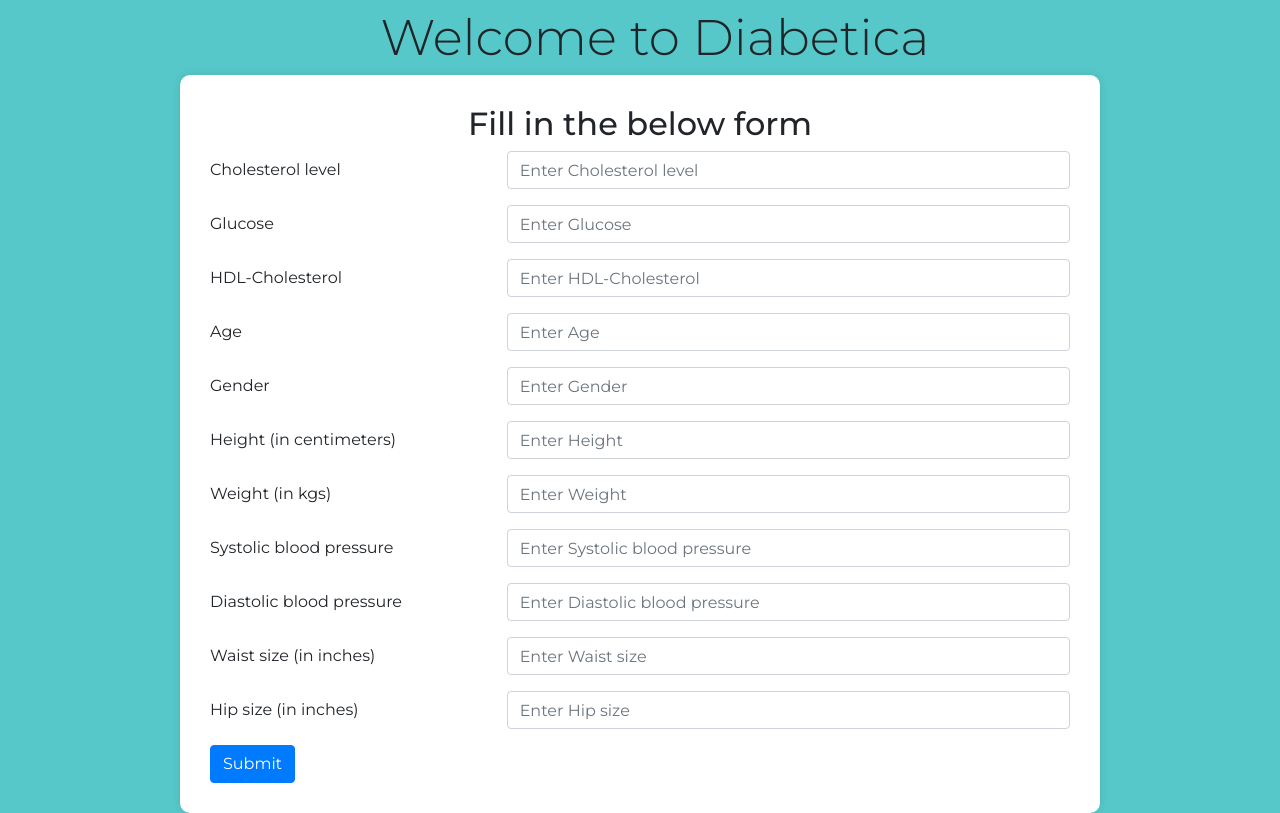
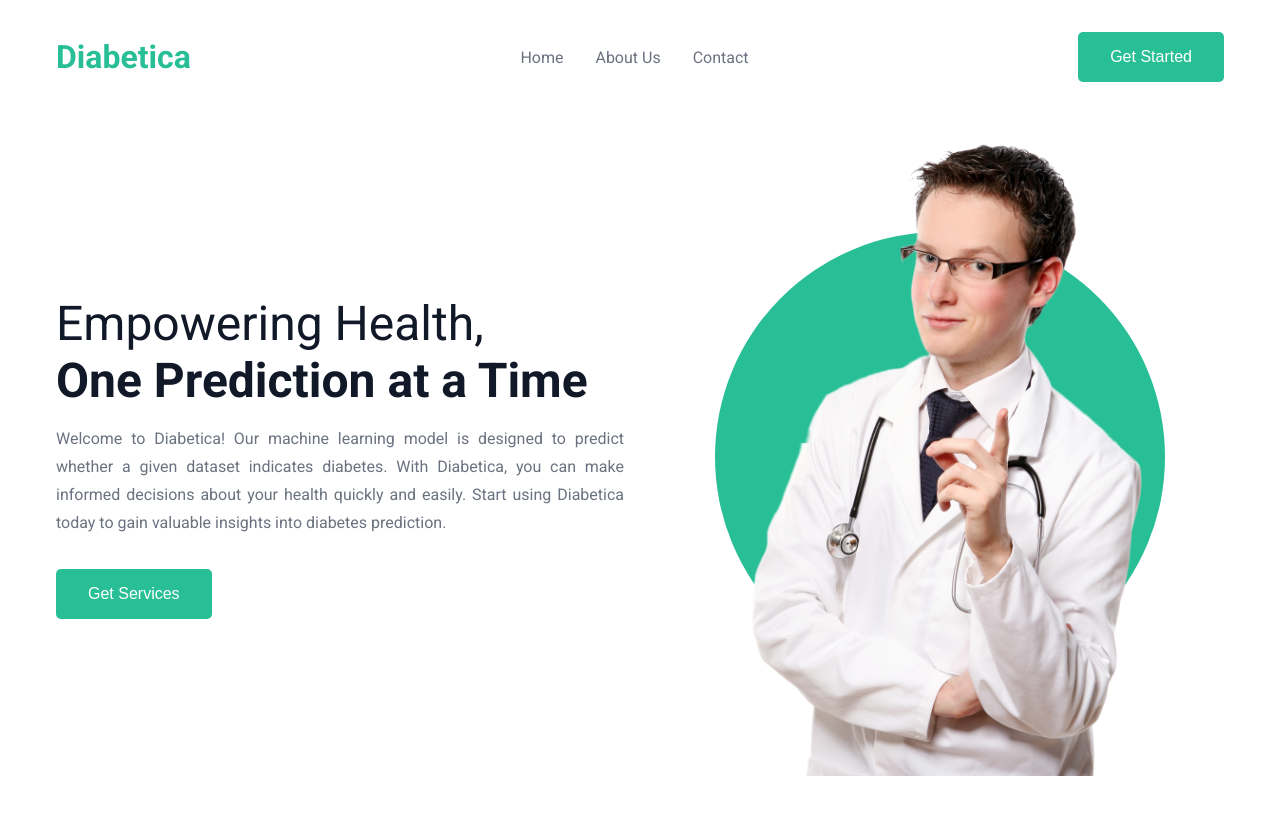
Before and after one commit to arbasil05/Diabetica---final, a Django app: page / in a window 1280 px wide. After the commit the page ends 776 px from the top, so only its background shows below. Run offline with Django 4.2, Linux system fonts and the light colour scheme; some libraries are stand-ins or nearby versions.

Commit message:
first-commit

```diff
--- a/myproj/model/templates/Home.html
+++ b/myproj/model/templates/Home.html
@@ -1,128 +1,253 @@
+{% load static %}
+
 <!DOCTYPE html>
 <html lang="en">
+  <head>
+    <meta charset="UTF-8" />
+    <meta name="viewport" content="width=device-width, initial-scale=1.0" />
+    <link
+      href="https://cdn.jsdelivr.net/npm/remixicon@3.4.0/fonts/remixicon.css"
+      rel="stylesheet"
+    />
+    <title>Diabetica | Home</title>
+    <style>
+        @import url("https://fonts.googleapis.com/css2?family=Roboto:wght@400;500;700&display=swap");
 
-<head>
-    <meta charset="UTF-8">
-    <meta name="viewport" content="width=device-width, initial-scale=1.0">
-    <title>Diabetica | Home</title>
-    <link rel="stylesheet" href="https://cdn.jsdelivr.net/npm/bootstrap@4.4.1/dist/css/bootstrap.min.css"
-        integrity="sha384-Vkoo8x4CGsO3+Hhxv8T/Q5PaXtkKtu6ug5TOeNV6gBiFeWPGFN9MuhOf23Q9Ifjh"
-        crossorigin="anonymous">
-        <link rel="preconnect" href="https://fonts.googleapis.com">
-    <link rel="preconnect" href="https://fonts.gstatic.com" crossorigin>
-    <link href="https://fonts.googleapis.com/css2?family=Montserrat:ital,wght@0,100..900;1,100..900&display=swap" rel="stylesheet">
-    <style>
-        body {
-            background-color:#56c8c9;
-            display: flex;
-            justify-content: space-evenly;
-            align-items: center;
-            flex-wrap: wrap;
-            height: 100vh;
+:root {
+  --primary-color: #28bf96;
+  --primary-color-dark: #209677;
+  --text-dark: #111827;
+  --text-light: #6b7280;
+  --white: #ffffff;
 }
 
-        .form-container {
-            background-color: white;
-            padding: 20px;
-            border-radius: 10px;
-            box-shadow: 0 0 10px rgba(0, 0, 0, 0.1);
-            font-family:"Montserrat" ;
-            padding: 30px;
+* {
+  padding: 0;
+  margin: 0;
+  box-sizing: border-box;
 }
-        .text{
-            font-family:"Montserrat" ;
-            font-weight: 300;
-            font-size: 50px;
-            margin-left: 30px;
+
+.btn {
+  padding: 1rem 2rem;
+  outline: none;
+  border: none;
+  font-size: 1rem;
+  color: var(--white);
+  background-color: var(--primary-color);
+  border-radius: 5px;
+  cursor: pointer;
+  transition: 0.3s;
 }
+
+.btn:hover {
+  background-color: var(--primary-color-dark);
+}
+
+body {
+  font-family: "Roboto", sans-serif;
+}
+
+.container {
+  max-width: 1200px;
+  margin: auto;
+  min-height: 100vh;
+  display: flex;
+  flex-direction: column;
+}
+
+nav {
+  padding: 2rem 1rem;
+  display: flex;
+  align-items: center;
+  justify-content: space-between;
+  gap: 1rem;
+}
+
+.nav__logo {
+  font-size: 2rem;
+  font-weight: 600;
+  color: var(--primary-color);
+}
+
+.nav__links {
+  list-style: none;
+  display: flex;
+  align-items: center;
+  gap: 2rem;
+}
+
+.link a {
+  text-decoration: none;
+  color: var(--text-light);
+  cursor: pointer;
+  transition: 0.3s;
+}
+
+.link a:hover {
+  color: var(--primary-color);
+}
+
+.header {
+  padding: 0 1rem;
+  flex: 1;
+  display: grid;
+  grid-template-columns: repeat(2, 1fr);
+  gap: 2rem;
+  align-items: center;
+}
+
+.content h1 {
+  margin-bottom: 1rem;
+  font-size: 3rem;
+  font-weight: 700;
+  color: var(--text-dark);
+}
+
+.content h1 span {
+  font-weight: 400;
+}
+
+.content p {
+  margin-bottom: 2rem;
+  color: var(--text-light);
+  line-height: 1.75rem;
+  text-align: justify
+}
+
+.image {
+  position: relative;
+  text-align: center;
+  isolation: isolate;
+}
+
+.image__bg {
+  position: absolute;
+  top: 50%;
+  left: 50%;
+  transform: translate(-50%, -50%);
+  height: 450px;
+  width: 450px;
+  background-color: var(--primary-color);
+  border-radius: 100%;
+  z-index: -1;
+}
+
+.image img {
+  width: 100%;
+  max-width: 475px;
+}
+
+.image__content {
+  position: absolute;
+  top: 50%;
+  left: 50%;
+  padding: 1rem 2rem;
+  display: flex;
+  align-items: center;
+  gap: 1rem;
+  text-align: left;
+  background-color: var(--white);
+  border-radius: 5px;
+  box-shadow: 5px 5px 20px rgba(0, 0, 0, 0.2);
+}
+
+.image__content__1 {
+  transform: translate(calc(-50% - 12rem), calc(-50% - 8rem));
+}
+
+.image__content__1 span {
+  padding: 10px 12px;
+  font-size: 1.5rem;
+  color: var(--primary-color);
+  background-color: #defcf4;
+  border-radius: 100%;
+}
+
+.image__content__1 h4 {
+  font-size: 1.5rem;
+  font-weight: 600;
+  color: var(--text-dark);
+}
+
+.image__content__1 p {
+  color: var(--text-light);
+}
+
+.image__content__2 {
+  transform: translate(calc(-50% + 8rem), calc(-50% + 10rem));
+}
+
+.image__content__2 ul {
+  list-style: none;
+  display: grid;
+  gap: 1rem;
+}
+
+.image__content__2 li {
+  display: flex;
+  align-items: flex-start;
+  gap: 0.5rem;
+  color: var(--text-light);
+}
+
+.image__content__2 span {
+  font-size: 1.5rem;
+  color: var(--primary-color);
+}
+
+@media (width < 900px) {
+  .nav__links {
+    display: none;
+  }
+
+  .header {
+    padding: 1rem;
+    grid-template-columns: repeat(1, 1fr);
+  }
+
+  .content {
+    text-align: center;
+  }
+
+  .image {
+    grid-area: 1/1/2/2;
+  }
+}
+
     </style>
   </head>
-
   <body>
     {% block content %}
-    <div class="text">
-        Welcome to Diabetica
-    </div>
     <div class="container">
-        <div class="row justify-content-center">
-            <div class="col-md-10">
-                <div class="form-container">
-                    <h2 class="text-center">Fill in the below form</h2>
-                    <form action="diabetes" method="post">
+      <nav>
+        <div class="nav__logo">Diabetica</div>
+        <ul class="nav__links">
+          <li class="link"><a href="#">Home</a></li>
+          <li class="link"><a href="#">About Us</a></li>
+          <li class="link"><a href="#">Contact</a></li>
+        </ul>
+        <form action="forms">
         {% csrf_token %}
-                        <div class="form-group row">
-                            <label for="input1" class="col-sm-4 col-form-label">Cholesterol level</label>
-                            <div class="col-sm-8">
-                                <input type="text" class="form-control" id="input1" name="cholestrol" placeholder="Enter Cholesterol level">
-                            </div>
-                        </div>
-                        <div class="form-group row">
-                            <label for="input2" class="col-sm-4 col-form-label">Glucose</label>
-                            <div class="col-sm-8">
-                                <input type="text" class="form-control" id="input2" name="glucose" placeholder="Enter Glucose">
-                            </div>
-                        </div>
-                        <div class="form-group row">
-                            <label for="input3" class="col-sm-4 col-form-label">HDL-Cholesterol</label>
-                            <div class="col-sm-8">
-                                <input type="text" class="form-control" id="input3" name="hdlchol" placeholder="Enter HDL-Cholesterol">
-                            </div>
-                        </div>
-                        <div class="form-group row">
-                            <label for="input4" class="col-sm-4 col-form-label">Age</label>
-                            <div class="col-sm-8">
-                                <input type="text" class="form-control" id="input4" name="age" placeholder="Enter Age">
-                            </div>
-                        </div>
-                        <div class="form-group row">
-                            <label for="input5" class="col-sm-4 col-form-label">Gender</label>
-                            <div class="col-sm-8">
-                                <input type="text" class="form-control" id="input5" name="gender" placeholder="Enter Gender">
-                            </div>
-                        </div>
-                        <div class="form-group row">
-                            <label for="input6" class="col-sm-4 col-form-label">Height (in centimeters)</label>
-                            <div class="col-sm-8">
-                                <input type="text" class="form-control" id="input6" name="height" placeholder="Enter Height">
-                            </div>
-                        </div>
-                        <div class="form-group row">
-                            <label for="input7" class="col-sm-4 col-form-label">Weight (in kgs)</label>
-                            <div class="col-sm-8">
-                                <input type="text" class="form-control" id="input7" name="weight" placeholder="Enter Weight">
-                            </div>
-                        </div>
-                        <div class="form-group row">
-                            <label for="input8" class="col-sm-4 col-form-label">Systolic blood pressure</label>
-                            <div class="col-sm-8">
-                                <input type="text" class="form-control" id="input8" name="sysbp" placeholder="Enter Systolic blood pressure">
-                            </div>
-                        </div>
-                        <div class="form-group row">
-                            <label for="input9" class="col-sm-4 col-form-label">Diastolic blood pressure</label>
-                            <div class="col-sm-8">
-                                <input type="text" class="form-control" id="input9" name="diabp" placeholder="Enter Diastolic blood pressure">
-                            </div>
-                        </div>
-                        <div class="form-group row">
-                            <label for="input10" class="col-sm-4 col-form-label">Waist size (in inches)</label>
-                            <div class="col-sm-8">
-                                <input type="text" class="form-control" id="input10" name="waist" placeholder="Enter Waist size">
-                            </div>
-                        </div>
-                        <div class="form-group row">
-                            <label for="input11" class="col-sm-4 col-form-label">Hip size (in inches)</label>
-                            <div class="col-sm-8">
-                                <input type="text" class="form-control" id="input11" name="hip" placeholder="Enter Hip size">
-                            </div>
-                        </div>
-                        <button type="submit" class="btn btn-primary ml-auto">Submit</button>
+        <button class="btn">Get Started</button>
+        </form>
+      </nav>
+      <header class="header">
+        <div class="content">
+          <h1><span>Empowering Health,</span><br />One Prediction at a Time</h1>
+          <p>
+            Welcome to Diabetica! Our machine learning model is designed to predict whether a given dataset indicates diabetes. With Diabetica, you can make informed decisions about your health quickly and easily. Start using Diabetica today to gain valuable insights into diabetes prediction.
+          </p>
+          <form action="forms">
+            {% csrf_token %}
+          <button class="btn">Get Services</button>
           </form>
         </div>
+        <div class="image">
+          <span class="image__bg"></span>
+          <img src="{% static 'assets/header.png' %}" alt="header image" />
         </div>
-        </div>
+      </header>
     </div>
     {% endblock %}
   </body>
-
 </html>
--- a/myproj/model/templates/Result.html
+++ b/myproj/model/templates/Result.html
@@ -12,7 +12,7 @@
     <link href="https://fonts.googleapis.com/css2?family=Montserrat:ital,wght@0,100..900;1,100..900&display=swap" rel="stylesheet">
     <style>
         body{
-            background-color:#56c8c9;
+            background-color:#28bf96;;
             display: flex;
             justify-content: center;
             align-items: center;
--- a/myproj/model/views.py
+++ b/myproj/model/views.py
@@ -10,8 +10,10 @@ import math
 from .models import Patient
 
 def home(request):
-    return render(request,'Home.html')
+    return render(request,'home.html')
 
+def forms(request):
+    return render(request,'form.html')
 
 def diabetes(request):
     if request.method == 'POST':
@@ -129,7 +131,7 @@ def diabetes(request):
                                              'bmi_output':ideal_bmi(bmi)})
 
 
-    return render(request, 'Home.html')
+    return render(request, 'home.html')
 
 def ideal_cholesterol(ch_lvl, age):
     ideal_cholesterol_level = ""
--- a/myproj/myproj/settings.py
+++ b/myproj/myproj/settings.py
@@ -14,7 +14,7 @@ SECRET_KEY = 'django-insecure-&3+)bmhp8*2)$0(z(%p6h_j8ges#jy8o+@jfjxs)&)c+2l(!6#
 # SECURITY WARNING: don't run with debug turned on in production!
 DEBUG = True
 
-ALLOWED_HOSTS = ['*','192.168.1.8']
+ALLOWED_HOSTS = ['*']
 
 
 # Application definition
@@ -108,6 +108,8 @@ USE_TZ = True
 # https://docs.djangoproject.com/en/4.2/howto/static-files/
 
 STATIC_URL = 'static/'
+MEDIA_URL = '/media/'
+MEDIA_ROOT = BASE_DIR/'media'
 
 STATICFILES_DIRS = [
     os.path.join(BASE_DIR,'model/static'),
--- a/myproj/myproj/urls.py
+++ b/myproj/myproj/urls.py
@@ -1,9 +1,14 @@
 from django.contrib import admin
+from django.conf.urls.static import static
 from django.urls import path
 from model import views
-
+from django.conf import settings
 urlpatterns = [
     path('admin/', admin.site.urls),
     path('',views.home),
-    path('diabetes',views.diabetes)
+    path('diabetes',views.diabetes),
+    path('forms',views.forms)
 ]
+
+if settings.DEBUG:
+    urlpatterns+=static(settings.MEDIA_URL,document_root=settings.MEDIA_ROOT)
```
Also changed, not shown: myproj/model/templates/form.html (added, +133 -0 lines), myproj/db.sqlite3, myproj/model/static/assets/header.png (added), 1 other file. Lines whose indentation alone changed are shown as unchanged.
